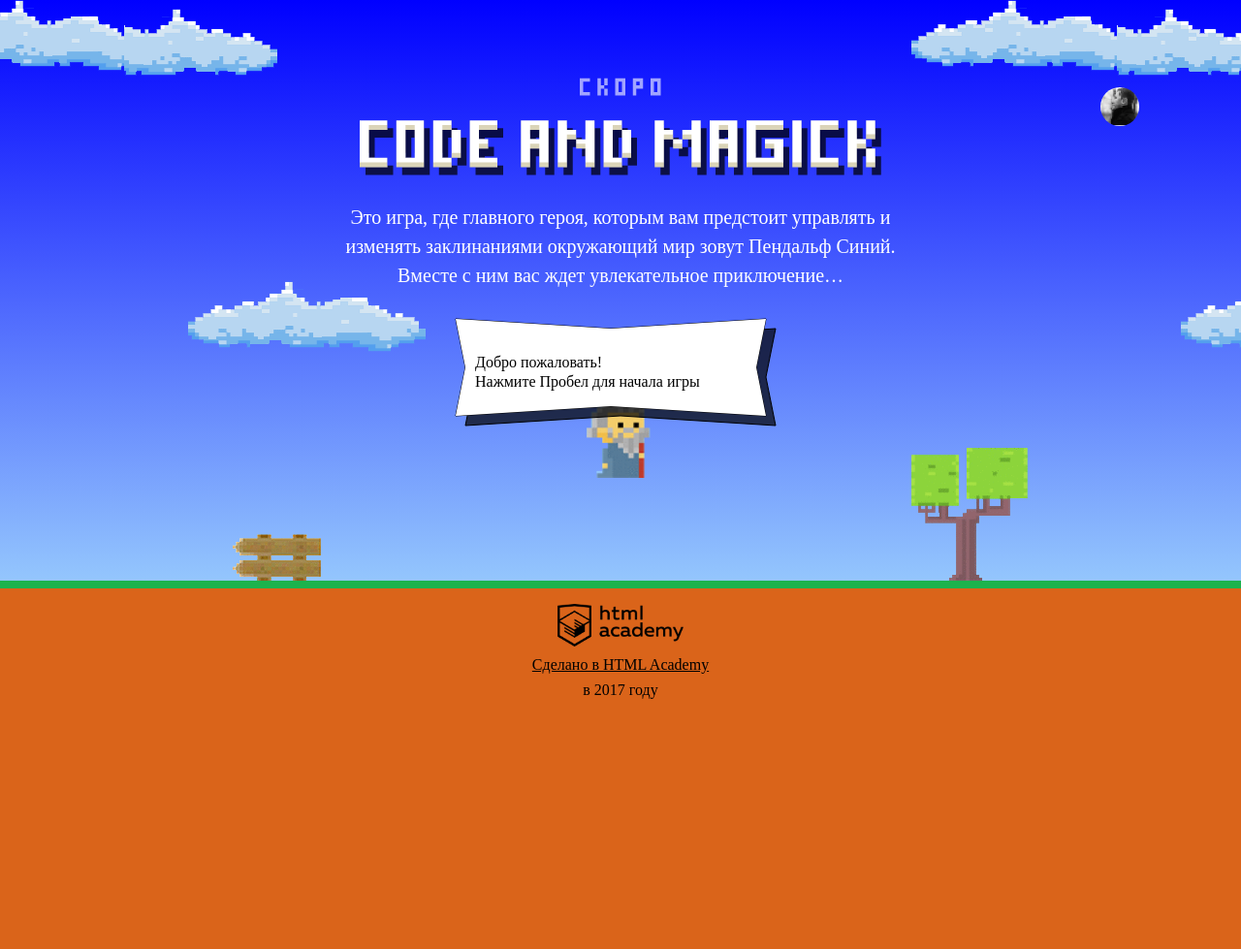
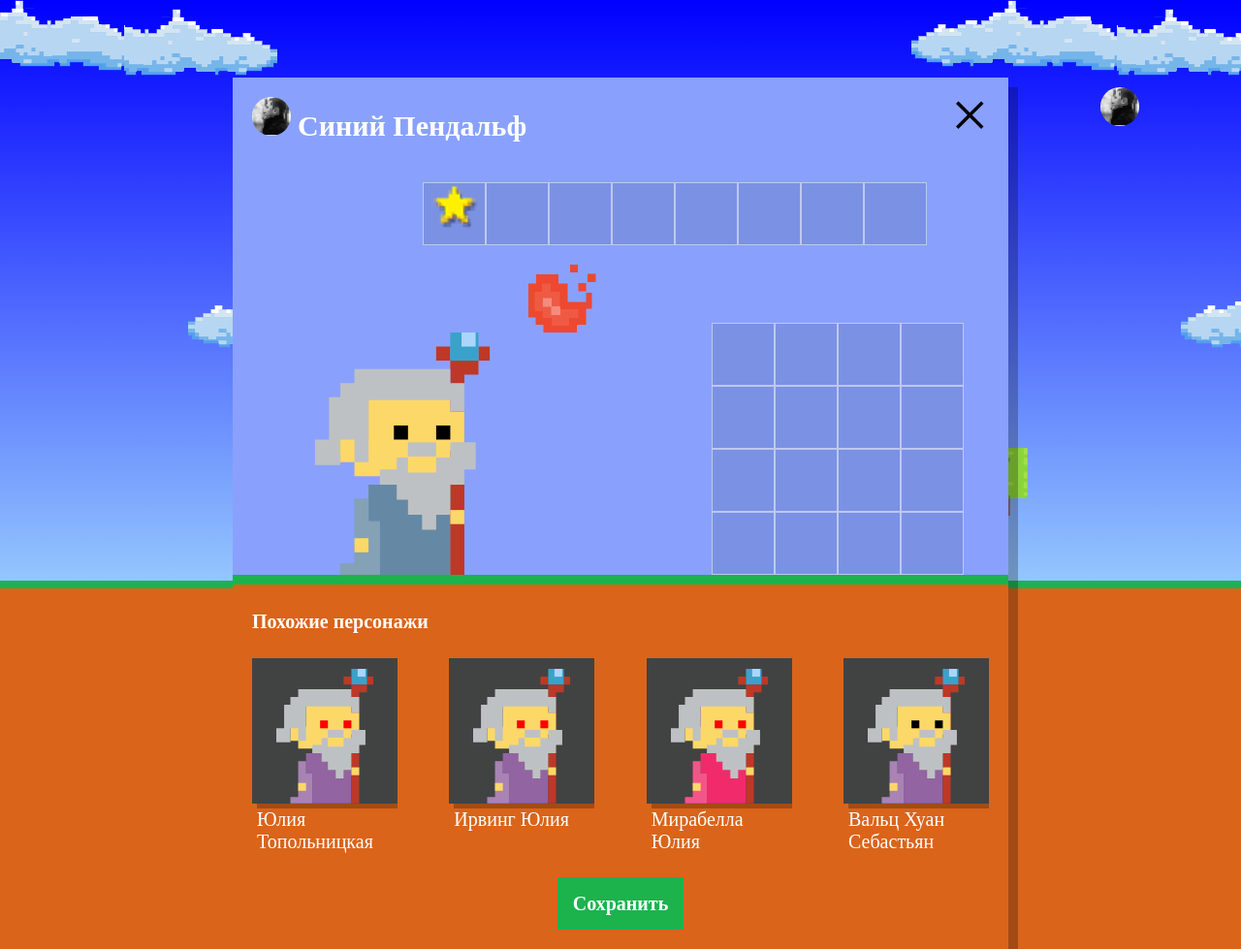
Before and after one commit to shcherban/565085-code-and-magick, a website: page index.html in a window 1280 px wide. Shown: the whole page at 97% size. Before the commit the page ends 800 px from the top, so only its background shows below. Drawn offline with Linux system fonts and the light colour scheme; a web font is replaced by a local one.

Commit message:
отображает похожих персонажей

```diff
--- a/index.html
+++ b/index.html
@@ -200,6 +200,7 @@
   }
 </script>
 
+<script src="js/setup.js"></script>
 <script src="js/stat.js"></script>
 <script src="js/game.js"></script>
 
--- /dev/null
+++ b/js/setup.js
@@ -0,0 +1,90 @@
+'use strict';
+
+var NUMBER_OF_SIMILAR_WIZARDS = 4;
+
+var wizards = [];
+
+var generateWizard = function () {
+  var firstNames = [
+    'Иван',
+    'Хуан Себастьян',
+    'Мария',
+    'Кристоф',
+    'Виктор',
+    'Юлия',
+    'Люпита',
+    'Вашингтон'
+  ];
+
+  var lastNames = [
+    'да Марья',
+    'Верон',
+    'Мирабелла',
+    'Вальц',
+    'Онопко',
+    'Топольницкая',
+    'Нионго',
+    'Ирвинг'
+  ];
+
+  var coatColors = [
+    'rgb(101, 137, 164)',
+    'rgb(241, 43, 107)',
+    'rgb(146, 100, 161)',
+    'rgb(56, 159, 117)',
+    'rgb(215, 210, 55)',
+    'rgb(0, 0, 0)'
+  ];
+
+  var eyesColors = [
+    'black',
+    'red',
+    'blue',
+    'yellow',
+    'green'
+  ];
+
+  var getRandomElement = function (elements) {
+    var randomIndex = Math.round(Math.random() * (elements.length - 1));
+    return elements[randomIndex];
+  };
+
+  var wizardName = Math.round(Math.random()) ? getRandomElement(firstNames) +
+    ' ' + getRandomElement(lastNames) : getRandomElement(lastNames) +
+    ' ' + getRandomElement(firstNames);
+
+  var wizard = {
+    name: wizardName,
+    coatColor: getRandomElement(coatColors),
+    eyesColor: getRandomElement(eyesColors)
+  };
+
+  return wizard;
+};
+
+var renderSimilarWizards = function (wizards) {
+  var similarWizardTemplate = document.querySelector('#similar-wizard-template')
+    .content
+    .querySelector('.setup-similar-item');
+  var similarListElement = document.querySelector('.setup-similar-list');
+  var fragment = document.createDocumentFragment();
+  for (var i = 0; i <= wizards.length - 1; i++) {
+    var wizardElement = similarWizardTemplate.cloneNode(true);
+    wizardElement.querySelector('.setup-similar-label').textContent = wizards[i].name;
+    wizardElement.querySelector('.wizard-coat').style.fill = wizards[i].coatColor;
+    wizardElement.querySelector('.wizard-eyes').style.fill = wizards[i].eyesColor;
+    fragment.appendChild(wizardElement);
+  }
+  similarListElement.appendChild(fragment);
+};
+
+var userDialog = document.querySelector('.setup');
+userDialog.classList.remove('hidden');
+
+for (var i = 1; i <= NUMBER_OF_SIMILAR_WIZARDS; i++) {
+  wizards.push(generateWizard());
+}
+
+renderSimilarWizards(wizards);
+
+userDialog.querySelector('.setup-similar').classList.remove('hidden');
```
